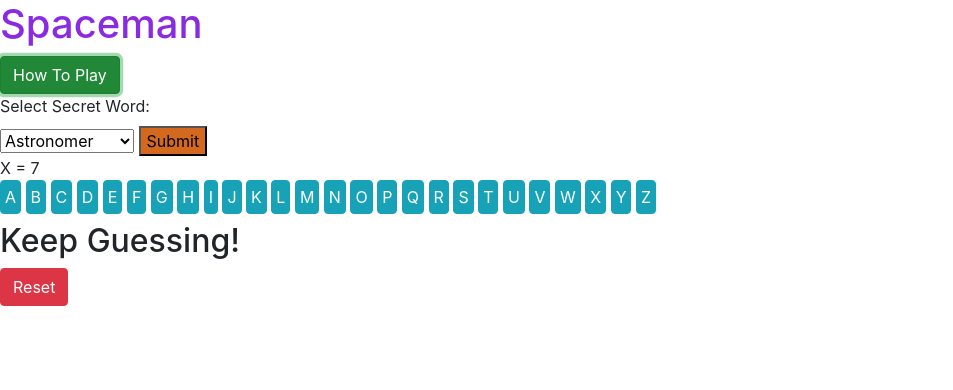
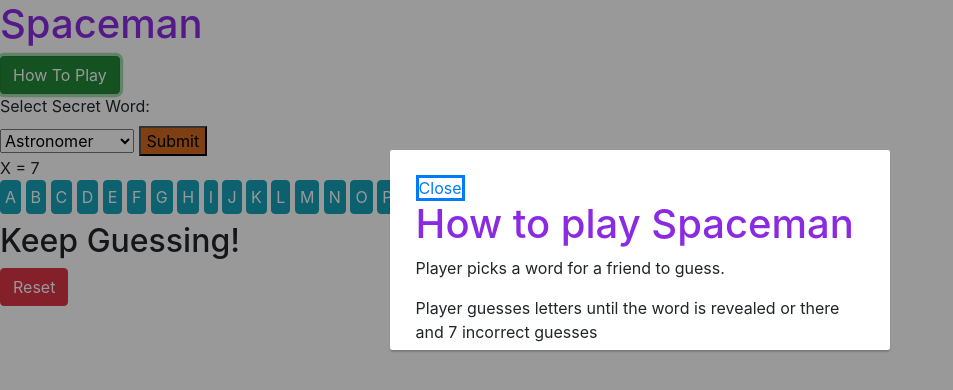
Before and after one commit to AshveerB/spaceman, a plain HTML site: page index.html in a window 1280 px wide. Both pictures are taken after a click on the button "How To Play". Shown: the whole page, without its empty margins (0-953 px from the left). Drawn offline with nearby package versions, Linux system fonts and the light colour scheme.

Commit message:
add modal

```diff
--- a/index.html
+++ b/index.html
@@ -14,7 +14,15 @@
 
 <body>
 	<h1>Spaceman</h1>
-	<button type="button" class='btn btn-success rules'>How To Play</button>
+	<button id="openModal" type="button" class='btn btn-success rules'>How To Play</button>
+	<div id="modal">
+		<div id="modal-textbox">
+			<a id="close" href="#">Close</a>
+			<h1>How to play Spaceman</h1>
+			<p>Player picks a word for a friend to guess.</p>
+			<p>Player guesses letters until the word is revealed or there and 7 incorrect guesses</p>
+		</div>
+	</div>
 	<form>
 		<label>Select Secret Word: </label><br />
 		<select class="inputField">
--- a/script.js
+++ b/script.js
@@ -13,10 +13,12 @@ const inputBtn = document.querySelector('.inputBtn');
 const dashedWord = document.querySelector('.dashedWordElement');
 const winElement = document.querySelector('.winElement');
 const resetBtn = document.querySelector('.reset');
-const rulesBtn = document.querySelector('.rules');
 const numberOfWrongGuesses = document.querySelector('.numberOfWrongGuesses');
 const secretWordElement = document.querySelector('.secretWordElement');
 const wrongLetterElement = document.querySelector('.wrongLetterElement');
+const openBtn = document.getElementById('openModal');
+const modal = document.getElementById('modal');
+const close = document.getElementById('close');
 
 // Event Listeners
 inputBtn.addEventListener('click', getSecretWord);
@@ -24,7 +26,8 @@ guesses.forEach((element) => {
 	element.addEventListener('click', checkGuess);
 });
 resetBtn.addEventListener('click', resetGame);
-rulesBtn.addEventListener('click', rules);
+openBtn.addEventListener('click', openModal);
+close.addEventListener('click', closeModal);
 
 // Functions.l
 function getSecretWord(event) {
@@ -114,6 +117,10 @@ function render() {
 	}
 }
 
-function rules() {
-	console.log('rulesBtn');
+function closeModal() {
+	modal.style.display = 'none';
 }
+
+function openModal() {
+	modal.style.display = 'block';
+}
--- a/style.css
+++ b/style.css
@@ -13,3 +13,29 @@ span {
 .inputBtn {
     background-color: chocolate;
 }
+
+#modal {
+    background-color: rgba(0, 0, 0, 0.4);
+    position: fixed;
+    top: 0;
+    left: 0;
+    height: 100%;
+    width: 100%;
+    z-index: 1;
+    overflow: auto;
+    display: none;
+}
+
+#modal-textbox {
+    background-color: white;
+    height: 200px;
+    width: 500px;
+    border-radius: 2px;
+    margin: 150px auto;
+    box-shadow: 0 2px 2px rgba(0, 0, 0, 0.2);
+    padding: 2%;
+}
+
+#close {
+    border: solid;
+}
```
